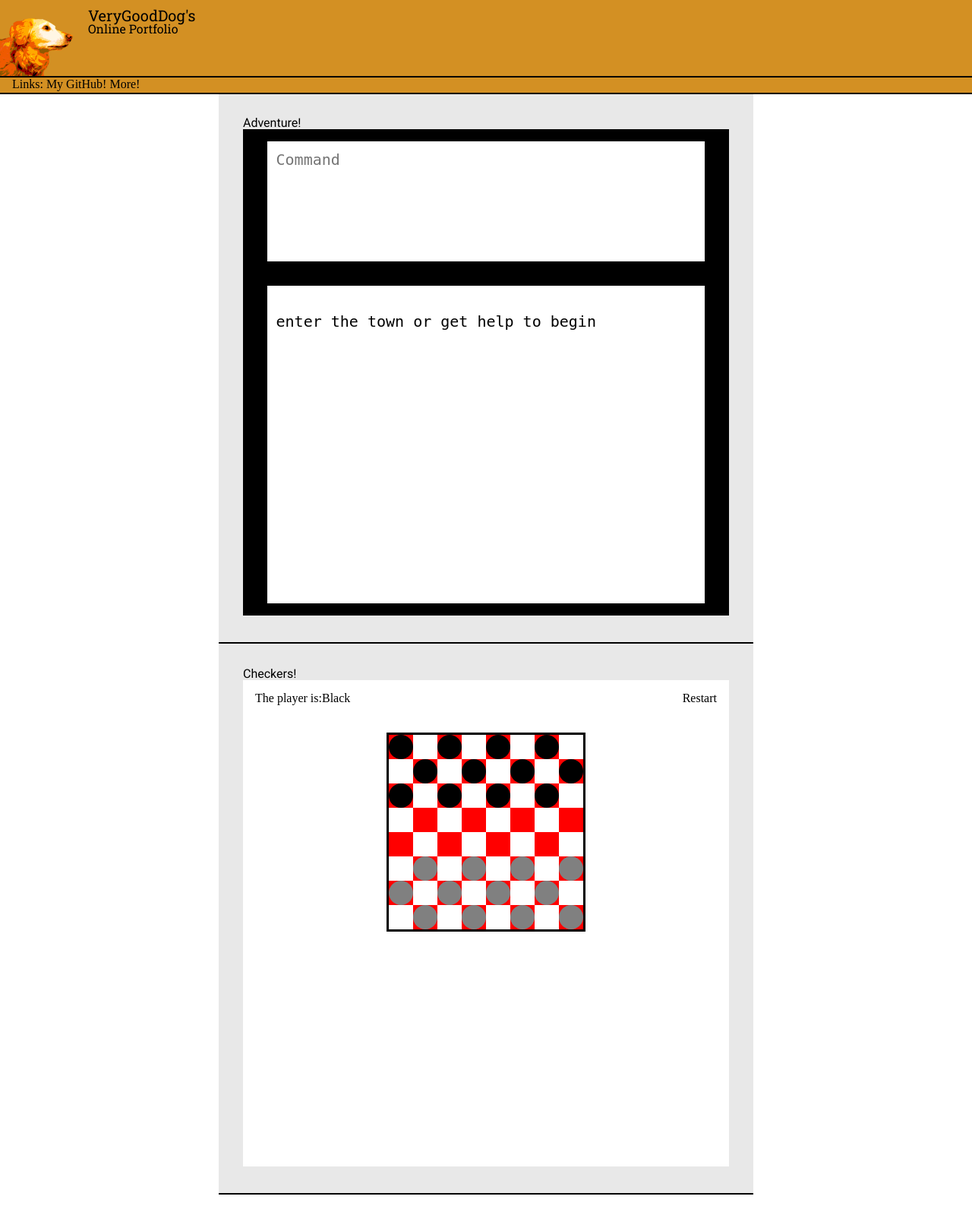
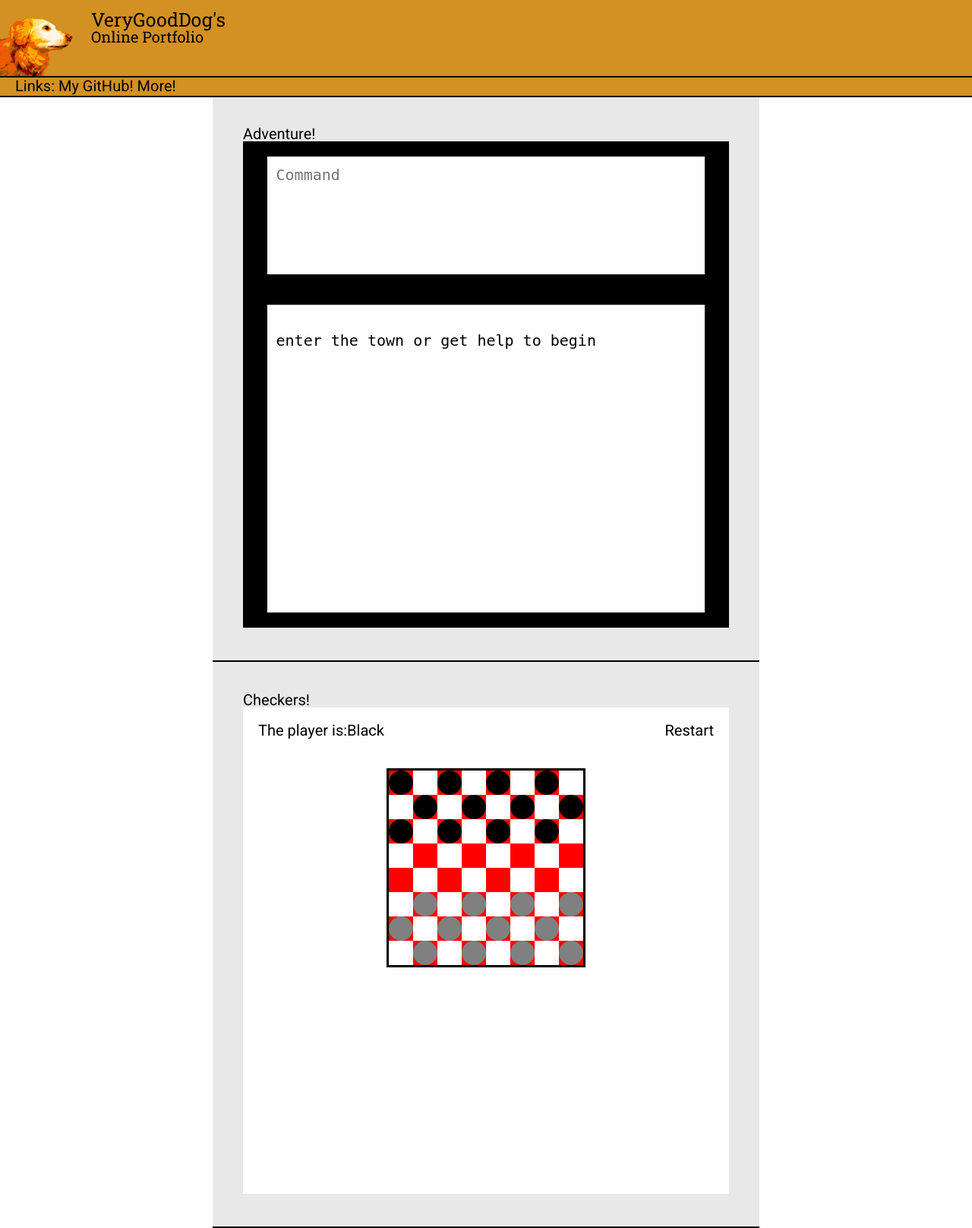
Before and after one commit to VeryGoodDog/VeryGoodDogs-site, a PHP site: page /index.php in a window 1280 px wide. Shown: the whole page at 76% size. Before the commit the page ends 1572 px from the top, so only its background shows below. Run offline with PHP 8.4, Linux system fonts and the light colour scheme; some libraries are stand-ins or nearby versions.

Commit message:
minor font improvements

```diff
--- a/include/head/head.php
+++ b/include/head/head.php
@@ -1,6 +1,7 @@
 <meta name="viewport" content="width=device-width, initial-scale=1">
 <link rel="stylesheet" href="https://fonts.googleapis.com/css?family=Roboto+Slab:100,400|Roboto:300,400">
 <link rel="stylesheet" href="https://cdnjs.cloudflare.com/ajax/libs/meyer-reset/2.0/reset.css">
+<link rel="stylesheet" href="/include/main.css">
 <link rel="stylesheet" href="main.css">
 <link rel="stylesheet" href="/include/showcase.css">
 <link rel="stylesheet" href="/include/jquery-ui.css">
@@ -9,3 +10,4 @@
 <script src="/include/jquery-ui.js"></script>
 <script src="/include/plugins.js"></script>
 <script src="/include/baseHelpers.js"></script>
+<script src="main.js"></script>
--- /dev/null
+++ b/include/main.css
@@ -0,0 +1,4 @@
+html {
+  font-size: 20px;
+  font-family: 'Roboto',sans-serif;
+}
```
